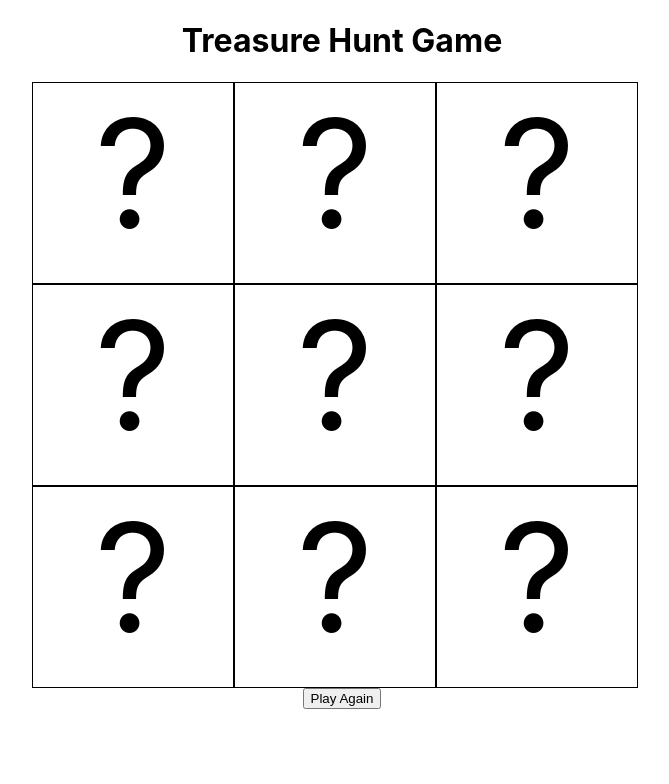
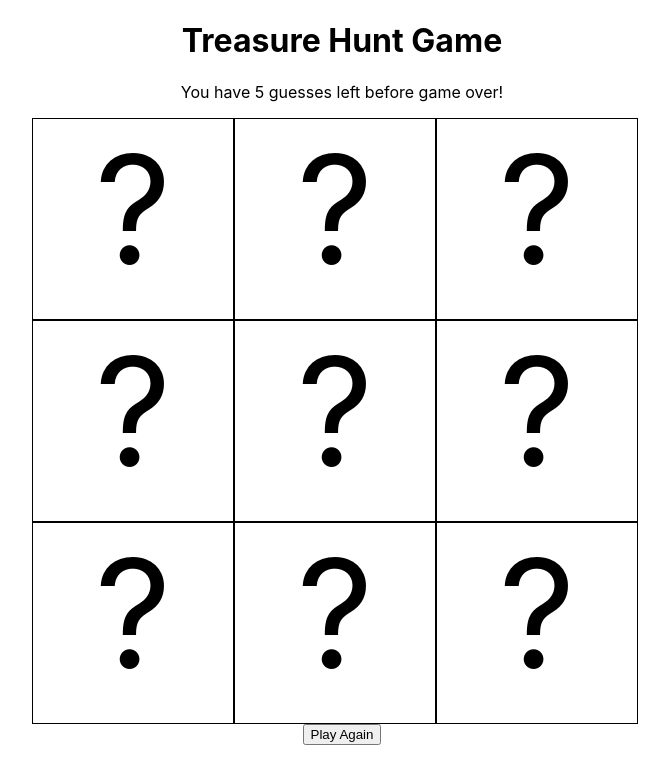
Before and after one commit to learn-academy-2023-alpha/treasure-hunt-mikerogers04, a React (Create React App) app: page / in a window 1280 px wide. Shown: the top 784 px of the page, without its empty margins (298-967 px from the left). Built offline with nearby package versions, Linux system fonts and the light colour scheme.

Commit message:
Added Guess counter logic and display

```diff
--- a/src/App.css
+++ b/src/App.css
@@ -19,3 +19,6 @@ h1 {
   display: flex;
   margin: 0 auto;
 }
+.guess{
+  text-align: center;
+}
--- a/src/App.js
+++ b/src/App.js
@@ -14,19 +14,9 @@ const App = () => {
     "?",
     "?"
   ])
-  const handleRestart = () => {
-    setBoard([
-      "?",
-      "?",
-      "?",
-      "?",
-      "?",
-      "?",
-      "?",
-      "?",
-      "?"
-    ])
-  }
+
+  const [guess, setGuess] = useState(5)
+
   const [treasureLocation, setTreatureLocation] = useState(Math.floor(Math.random() * board.length))
   const [bombLocation, setBombLocation] = useState(Math.floor(Math.random() * board.length))
 
@@ -43,12 +33,27 @@ const App = () => {
     }else {
       updatedBoard[index] = "🌴"
       setBoard(updatedBoard)
+      setGuess(guess - 1)
     }
+  }
+  const handleRestart = () => {
+    setBoard([
+      "?",
+      "?",
+      "?",
+      "?",
+      "?",
+      "?",
+      "?",
+      "?",
+      "?"
+    ])
   }
 
   return (
     <>
       <h1>Treasure Hunt Game</h1>
+      <p className="guess">You have {guess} guesses left before game over!</p>
       <div className="gameboard">
         {board.map((value, index) => {
           return (
```
Also changed, not shown: 1 other file (tests, documents, lock files or other folders).
